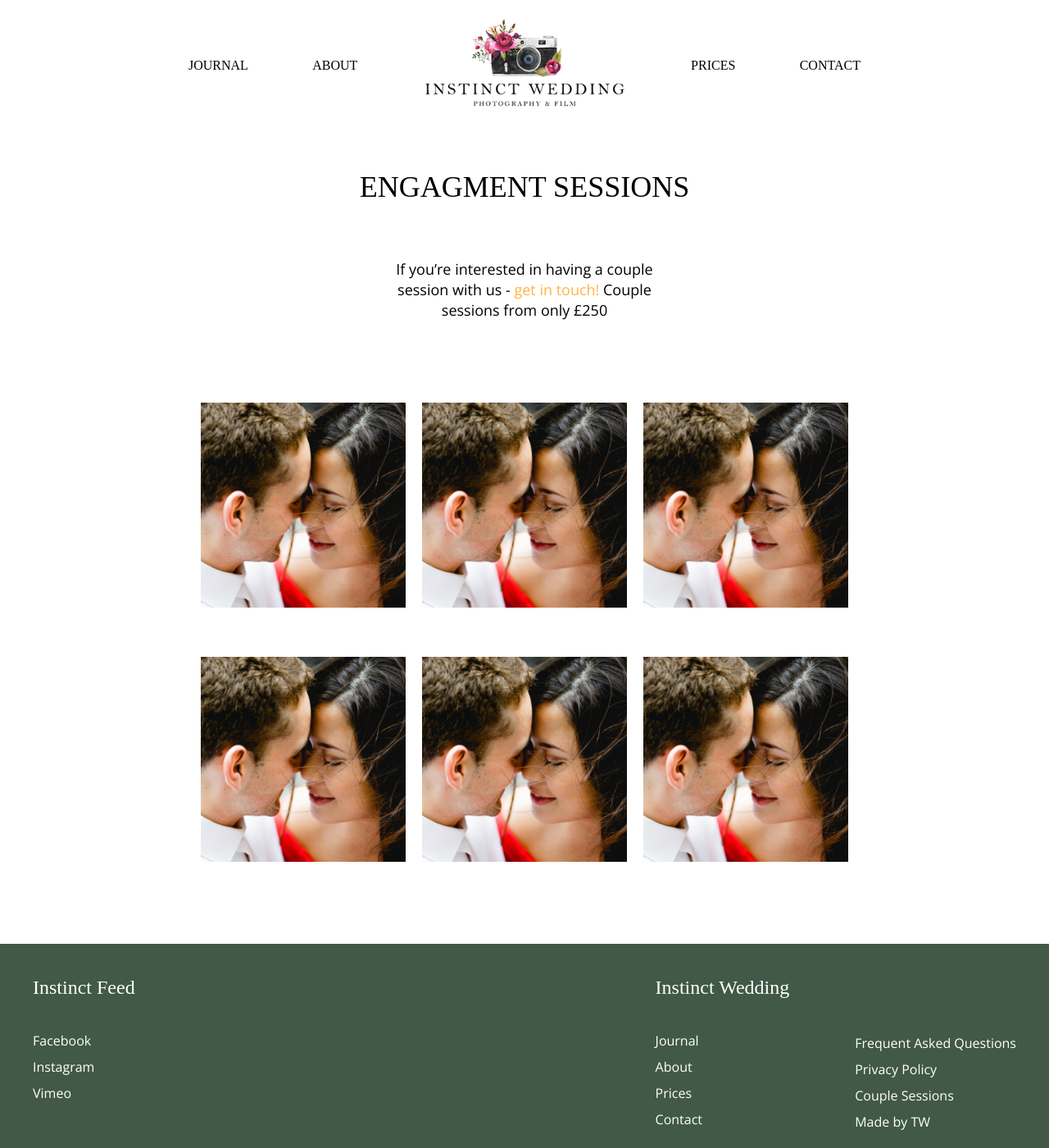
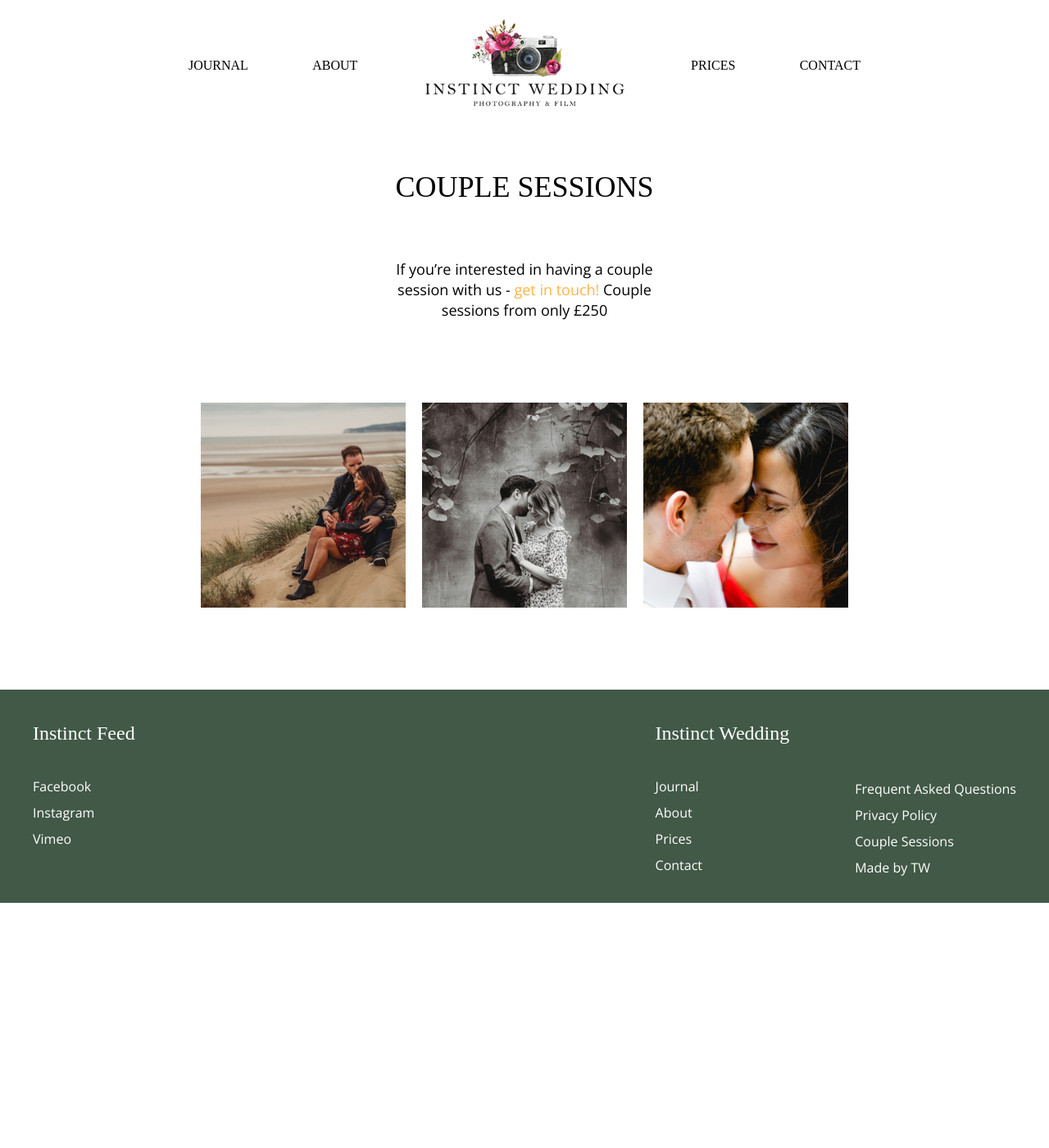
Before and after one commit to tom-wells/instinctweddding, a Jekyll site: the page built from engagment-sesson.html, in a window 1280 px wide and 1400 px high. Shown: the whole window at 82% size. Built offline with Jekyll 4.4.1, drawn with Linux system fonts in a browser that asks for light colours.

Commit message:
back to top archive and couple photos

```diff
--- a/_includes/prices.html
+++ b/_includes/prices.html
@@ -8,7 +8,7 @@
         <div class="package-info">
             <img  src="/assets/images/Erika-and-Neil-Camber-Sands-and-Rye-Engagement-_-Instinct-Wedding-101.jpg">
             <h3>Photography</h3>
-            <h3>£ 850</h3>
+            <h3>£ 950</h3>
           <ul>
             <li>8 Hours of Coverage</li>
             <li>One Photographer</li>
@@ -24,7 +24,7 @@
 
             <h3>Videography</h3>
 
-            <h3>£ 750</h3>
+            <h3>£ 850</h3>
         <ul>
          <li>8 Hours of Coverage</li>
          <li>One Videographer</li>
--- a/_layouts/post.html
+++ b/_layouts/post.html
@@ -18,4 +18,5 @@ layout: default
 
 </div>
 
+
 {% include footer.html %}
--- a/archive.html
+++ b/archive.html
@@ -28,6 +28,8 @@ title : Journal Archive
         {%endfor%}
       </div>
     </section>
+  <a href="/archive.html"><h3>BACK TO TOP</h3></a>
+
   </div>
 
       {% include footer.html %}
--- a/assets/css/app.scss
+++ b/assets/css/app.scss
@@ -106,9 +106,7 @@ header {
         margin-right:$line-global/2;
         position:relative;
         padding-bottom:5px;
-        &:hover {
-            border-bottom: 1px solid black;
-        }
+
 
 
 
@@ -163,6 +161,10 @@ header {
         margin-top:$line-global*4;
 
 
+    }
+    a{
+        color:$black;
+        padding:20px;
     }
     .read-more {
         font-weight:700;
@@ -730,9 +732,8 @@ footer {
     }
     .go-archive {
         h2{
+            text-transform: uppercase;
             text-align: center;
-            width:100%;
-            z-index:3;
             color:$black;
             cursor:pointer;
 
--- a/engagment-sesson.html
+++ b/engagment-sesson.html
@@ -1,7 +1,7 @@
 ---
 
 layout : default
-title : Engagment Sessions
+title : Couple Sessions
 ---
 <div class="post-container">
                 <div class="post-content">
@@ -13,11 +13,8 @@ title : Engagment Sessions
         <p>If you’re interested in having a couple session with us - <a href="/#contact">get in touch!</a> Couple sessions from only £250</p>
 
          <div class="image-grid">
-            <img src="assets/images/engagment.jpg">
-            <img src="assets/images/engagment.jpg">
-            <img src="assets/images/engagment.jpg">
-            <img src="assets/images/engagment.jpg">
-            <img src="assets/images/engagment.jpg">
+            <img src="assets/images/Erika-and-Neil-Camber-Sands-and-Rye-Engagement-_-Instinct-Wedding-101.jpg">
+            <img src="assets/images/Nicollette-and-Mikey-025.jpg">
             <img src="assets/images/engagment.jpg">
 
 
```
Also changed, not shown: _posts/2019-7-13-Algirdė+Tomas.md (+1 -0 lines).
